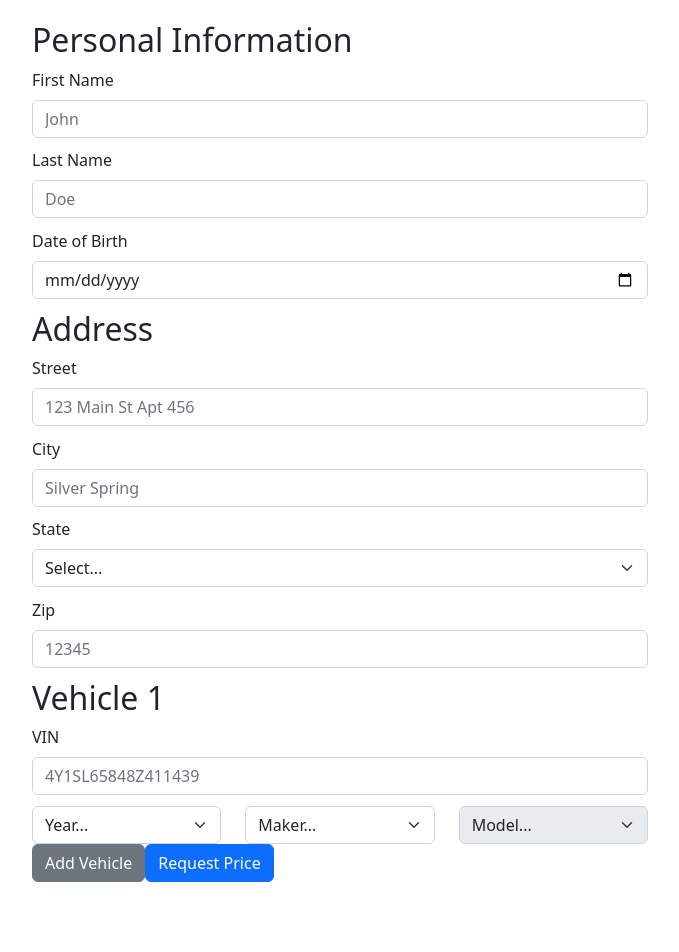
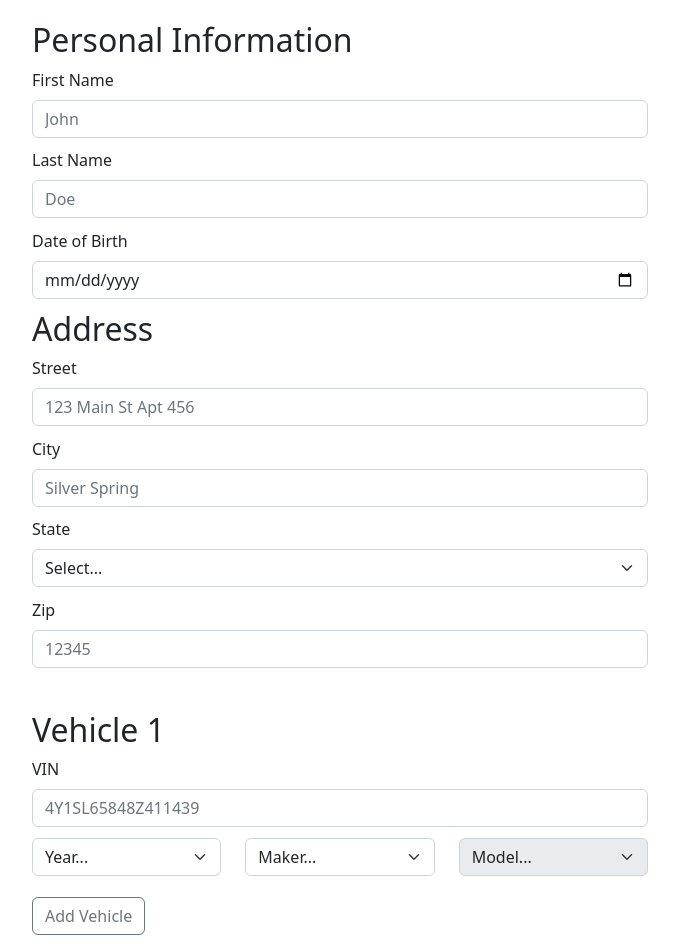
Before and after one commit to inchakov/application-form, a React (Create React App) app in the folder packages/client/: page / in a window 1280 px wide. Shown: the top 952 px of the page, without its empty margins (300-979 px from the left). Before the commit the page ends 882 px from the top, so only its background shows below. Built offline with nearby package versions, Linux system fonts and the light colour scheme; what @sinclair/typebox would draw is missing.

Commit message:
Implement application vehicles

```diff
--- a/packages/client/src/components/ApplicationForm.css
+++ b/packages/client/src/components/ApplicationForm.css
@@ -1,3 +1,16 @@
 .application-input-group {
     margin-bottom: 8pt;
 }
+
+.vehicle-input-group {
+    margin-top: 32pt !important;
+}
+
+.add-vehicle-button {
+    margin-top: 16pt;
+}
+
+.request-price-button {
+    margin-top: 32pt;
+    margin-bottom: 32pt;
+}
--- a/packages/client/src/components/ApplicationForm.tsx
+++ b/packages/client/src/components/ApplicationForm.tsx
@@ -3,10 +3,10 @@ import Form from 'react-bootstrap/esm/Form';
 import { useForm } from 'react-hook-form';
 import { PartialApplication } from '../shared/model/application';
 import Button from 'react-bootstrap/Button';
-import './ApplicationForm.css';
 import ApplicationPerson from './ApplicationPerson';
 import ApplicationAddress from './ApplicationAddress';
 import ApplicationVehicles from './ApplicationVehicles';
+import './ApplicationForm.css';
 
 
 export default function ApplicationForm() {
@@ -25,14 +25,10 @@ export default function ApplicationForm() {
 
     return (
         <Form onSubmit={handleSubmit(onSubmit)}>
-
             <ApplicationPerson {...form}/>
-
             <ApplicationAddress {...form}/>
-
             <ApplicationVehicles {...form} />
-
-            <Button as='input' type='submit' value='Request Price' />
+            <Button className='request-price-button' as='input' type='submit' value='Request Price' />
         </Form>
     );
 }
--- a/packages/client/src/components/ApplicationVehicles.tsx
+++ b/packages/client/src/components/ApplicationVehicles.tsx
@@ -1,17 +1,17 @@
-import React from "react";
+import React, { useCallback } from "react";
 import Button from "react-bootstrap/esm/Button";
 import Col from "react-bootstrap/esm/Col";
 import Form from "react-bootstrap/esm/Form";
 import Row from "react-bootstrap/esm/Row";
 import { UseFormReturn } from "react-hook-form";
 import { Makers, Models } from "../data/cars";
-import { PartialApplication } from "../shared/model/application";
-import { MinVehicleYear } from "../shared/model/vehicle";
+import { MaxVehicles, PartialApplication } from "../shared/model/application";
+import { MinVehicleYear, VinPattern } from "../shared/model/vehicle";
 
 export default function ApplicationVehicles(
     props: UseFormReturn<PartialApplication>
 ) {
-    const { register, formState: { errors }, watch } = props;
+    const { register, setValue, getValues, formState: { errors }, watch } = props;
 
     const vehicles = watch('vehicles') ?? [];
 
@@ -21,17 +21,44 @@ export default function ApplicationVehicles(
         years.push(year);
     }
 
+    const addVehicle = useCallback(() => {
+        const vehicles = getValues('vehicles')!;
+        setValue('vehicles', [...vehicles, {}]);
+    }, [getValues, setValue])
+
+    const removeVehicle = useCallback((index: number) => {
+        const vehicles = getValues('vehicles')!;
+        vehicles.splice(index, 1)
+        setValue('vehicles', vehicles);
+    }, [getValues, setValue])
+
     return (
         <React.Fragment>
             {vehicles.map((vehicle, index) => (
                 <React.Fragment key={index}>
-                    <h2>Vehicle {index + 1}</h2>
+                    <Row className='vehicle-input-group'>
+                        <Col>
+                            <h2>Vehicle {index + 1}</h2>
+                        </Col>
+                        <Col md='auto'>
+                            { index > 0 &&
+                                <Button variant='outline-danger' onClick={() => removeVehicle(index)}>Remove</Button>
+                            }
+                        </Col>
+                    </Row>
                     <Form.Group className='application-input-group' controlId='firstName'>
                         <Form.Label>VIN</Form.Label>
                         <Form.Control
                             type='text'
                             placeholder='4Y1SL65848Z411439'
-                            {...register(`vehicles.${index}.vin`, { required: 'VIN name is required' })}
+                            maxLength={17}
+                            {...register(`vehicles.${index}.vin`, {
+                                required: 'VIN name is required',
+                                pattern: {
+                                    value: VinPattern,
+                                    message: 'VIN must be 17 characters long'
+                                }
+                            })}
                             isInvalid={!!errors.vehicles?.[index]?.message}
                         />
                         <Form.Control.Feedback type='invalid'>{!!errors.vehicles?.[index]?.vin?.message}</Form.Control.Feedback>
@@ -49,8 +76,8 @@ export default function ApplicationVehicles(
                         </Col>
                         <Col>
                             <Form.Select
-                                isInvalid={!!errors.vehicles?.[0]?.year}
-                                {...register('vehicles.0.year', { required: true })}
+                                isInvalid={!!errors.vehicles?.[index]?.make}
+                                {...register(`vehicles.${index}.make`, { required: true })}
                             >
                                 <option value=''>Maker...</option>
                                 {Makers.map((maker) => (<option key={maker} value={maker}>{maker}</option>))}
@@ -59,18 +86,22 @@ export default function ApplicationVehicles(
                         <Col>
                             <Form.Select
                                 disabled={!vehicle.make}
-                                isInvalid={!!errors.vehicles?.[0]?.year}
-                                {...register('vehicles.0.year', { required: true })}
+                                isInvalid={!!errors.vehicles?.[index]?.model}
+                                {...register(`vehicles.${index}.model`, { required: true })}
                             >
                                 <option value=''>Model...</option>
-                                {(Models[vehicle.make] ?? []).map((model) => (<option key={model} value={model}>{model}</option>))}
+                                {(Models[vehicle.make!] ?? []).map((model) => (<option key={model} value={model}>{model}</option>))}
                             </Form.Select>
                         </Col>
                     </Row>
                 </React.Fragment>
             ))}
 
-            <Button variant='secondary' onClick={() => { console.log('clicked'); }}>Add Vehicle</Button>
+            <div className="add-vehicle-button">
+                { vehicles.length < MaxVehicles &&
+                    <Button variant='outline-secondary' onClick={addVehicle}>Add Vehicle</Button>
+                }
+            </div>
 
         </React.Fragment>
     )
--- a/packages/client/src/shared/model/application.ts
+++ b/packages/client/src/shared/model/application.ts
@@ -26,7 +26,7 @@ export const PartialApplicationSchema = Type.Partial(
         AddressSchema,
         Type.Partial(
             Type.Object({
-                vehicles: Type.Array(VehicleSchema, { minItems: 1, maxItems: MaxVehicles }),
+                vehicles: Type.Array(Type.Partial(VehicleSchema), { minItems: 1, maxItems: MaxVehicles }),
                 additionalPeople: Type.Array(AdditionalPersonSchema, { minItems: 0, maxItems: MaxPeople }),
             }
         ))
--- a/packages/client/src/shared/model/vehicle.ts
+++ b/packages/client/src/shared/model/vehicle.ts
@@ -1,9 +1,11 @@
 import { Type } from "@sinclair/typebox";
 
 export const MinVehicleYear = 1985;
+export const VinPatternStr = '^(?=.*[0-9])(?=.*[A-z])[0-9A-z-]{17}$'
+export const VinPattern = new RegExp(VinPatternStr);
 
 export const VehicleSchema = Type.Object({
-    vin: Type.String({ pattern: '^(?=.*[0-9])(?=.*[A-z])[0-9A-z-]{17}$' }),
+    vin: Type.String({ pattern: VinPatternStr }),
     year: Type.Number({ minimum: MinVehicleYear }),
     make: Type.String({ minLength: 1 }),
     model: Type.String({ minLength: 1 }),
```
